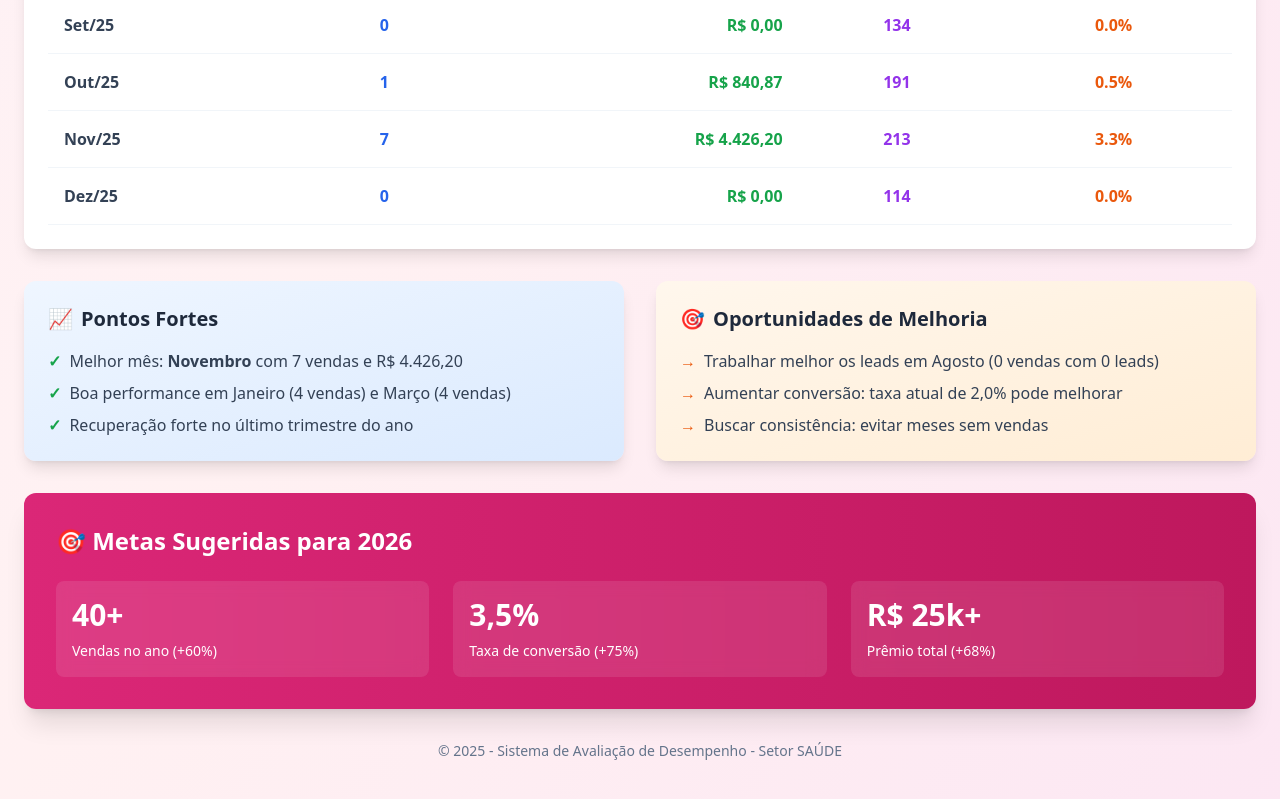
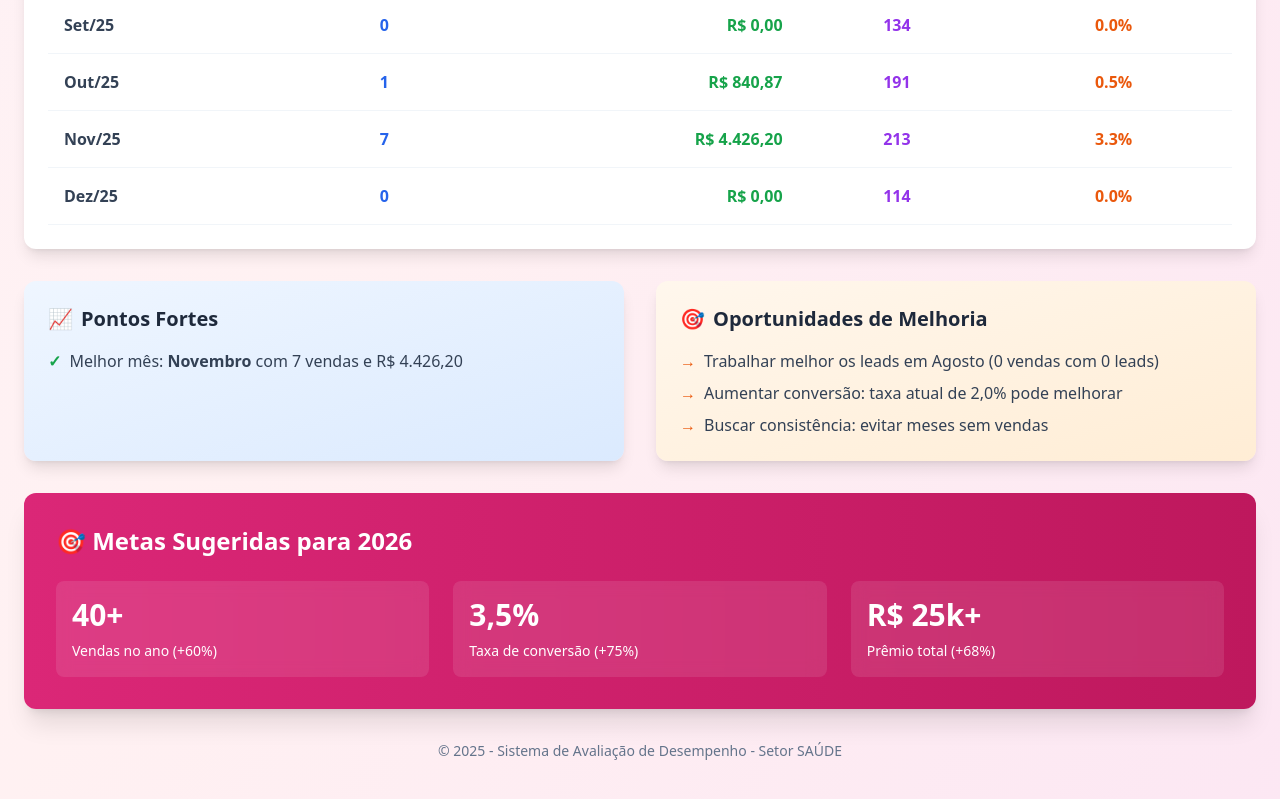
Before and after one commit to impacteia-ns/SA-DE, a plain HTML site: page barbara.html in a window 1280 px wide. Shown: the part 1421-2220 px from the top of the page. Drawn offline with nearby package versions, Linux system fonts and the light colour scheme.

Commit message:
Update barbara.html

```diff
--- a/barbara.html
+++ b/barbara.html
@@ -111,14 +111,6 @@
                     <li class="flex items-start gap-2">
                         <span class="text-green-600 font-bold">✓</span>
                         <span>Melhor mês: <strong>Novembro</strong> com 7 vendas e R$ 4.426,20</span>
-                    </li>
-                    <li class="flex items-start gap-2">
-                        <span class="text-green-600 font-bold">✓</span>
-                        <span>Boa performance em Janeiro (4 vendas) e Março (4 vendas)</span>
-                    </li>
-                    <li class="flex items-start gap-2">
-                        <span class="text-green-600 font-bold">✓</span>
-                        <span>Recuperação forte no último trimestre do ano</span>
                     </li>
                 </ul>
             </div>
```
